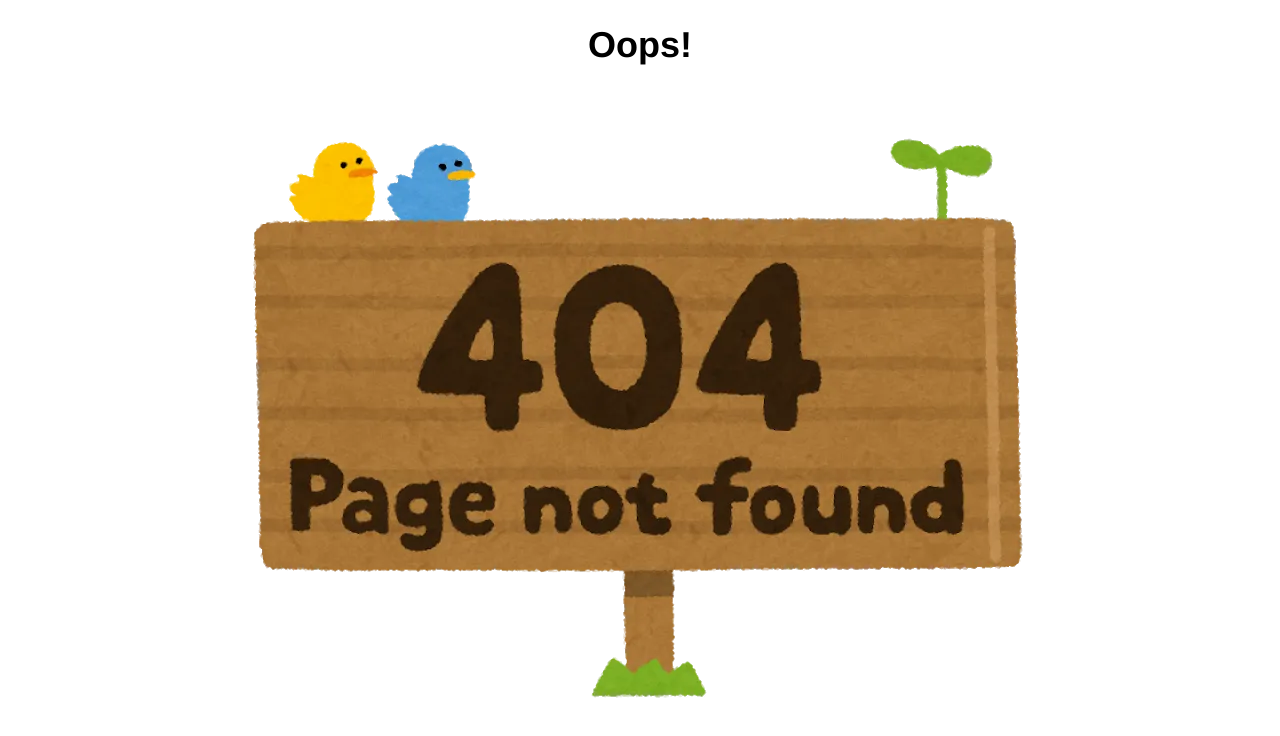
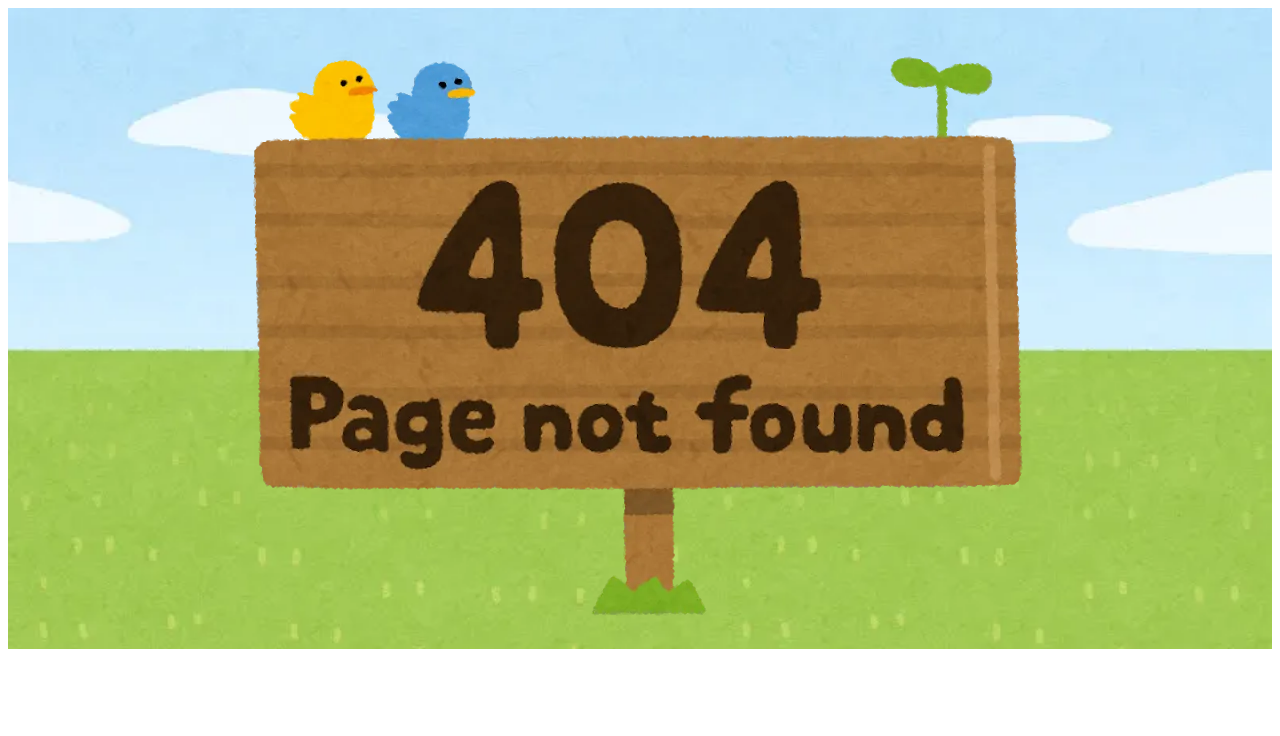
Before and after one commit to mnrn/ayase-portfolio2, a Vue app: page /about in a window 1280 px wide. Shown: the top 736 px of the page. Built offline with nearby package versions, Linux system fonts and the light colour scheme.

Commit message:
Finish making Not Found Page.

```diff
--- a/src/views/NotFound.vue
+++ b/src/views/NotFound.vue
@@ -1,8 +1,6 @@
 <template lang="pug">
-  div#not-found
-    header
-      h1 Oops!
-    main
+  div#not-found(:style="style")
+    div.not-found-image
       img(:src="require('@/assets/img/page-not-found.webp')")
 </template>
 
@@ -10,10 +8,26 @@
 import { Component, Vue } from 'vue-property-decorator'
 
 @Component
-export default class NotFound extends Vue {}
+export default class NotFound extends Vue {
+  private style = 'background-image: url(' + require('@/assets/img/bg404.webp') + ')'
+}
 </script>
 
 <style lang="stylus" scoped>
 #not-found
-  text-align: center
+  min-height: 100%
+  background-position: center
+  background-repeat: no-repeat
+  background-size: cover
+  height: 100%
+  margin: 0
+  padding: 0
+  .not-found-image
+    text-align: center
+    img
+      padding: 0
+      display: block
+      margin: 0 auto
+      max-height: 100%
+      max-width: 100%
 </style>
```
Also changed, not shown: src/assets/img/bg404.webp (added).
